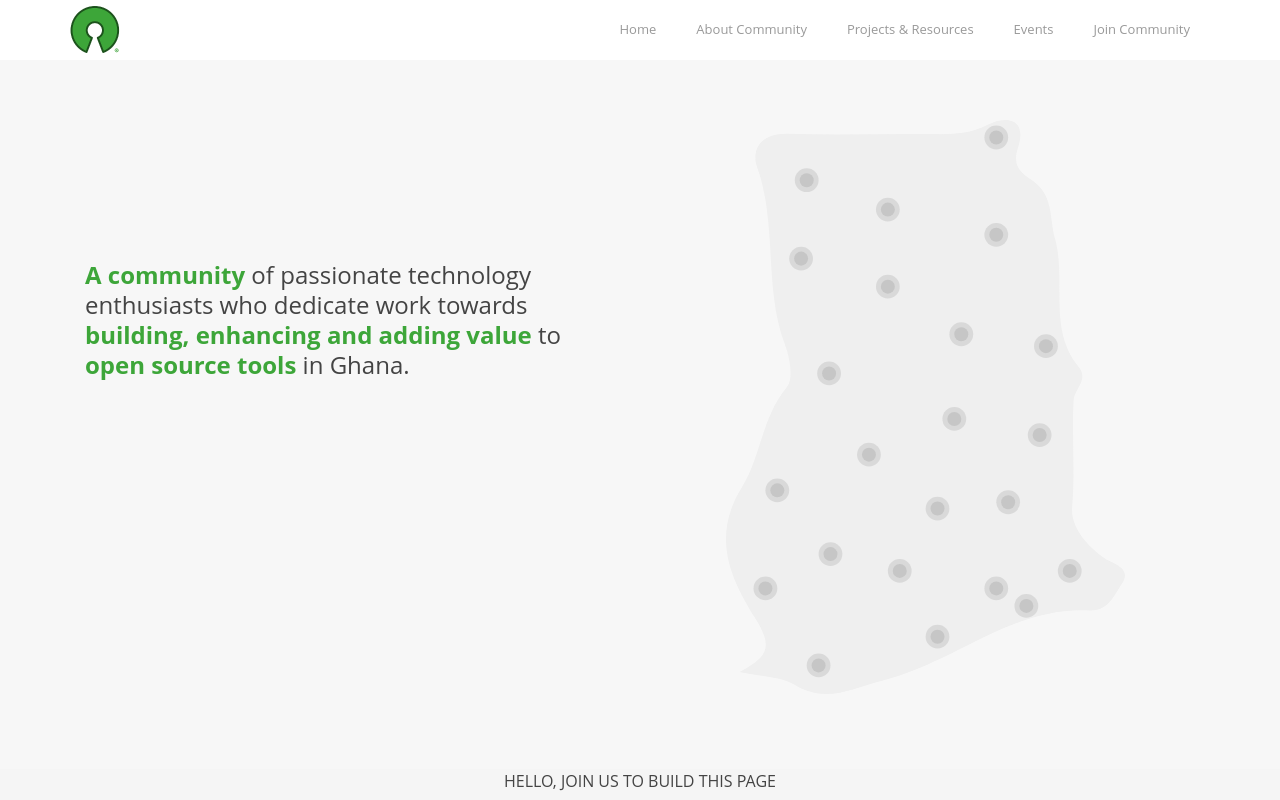
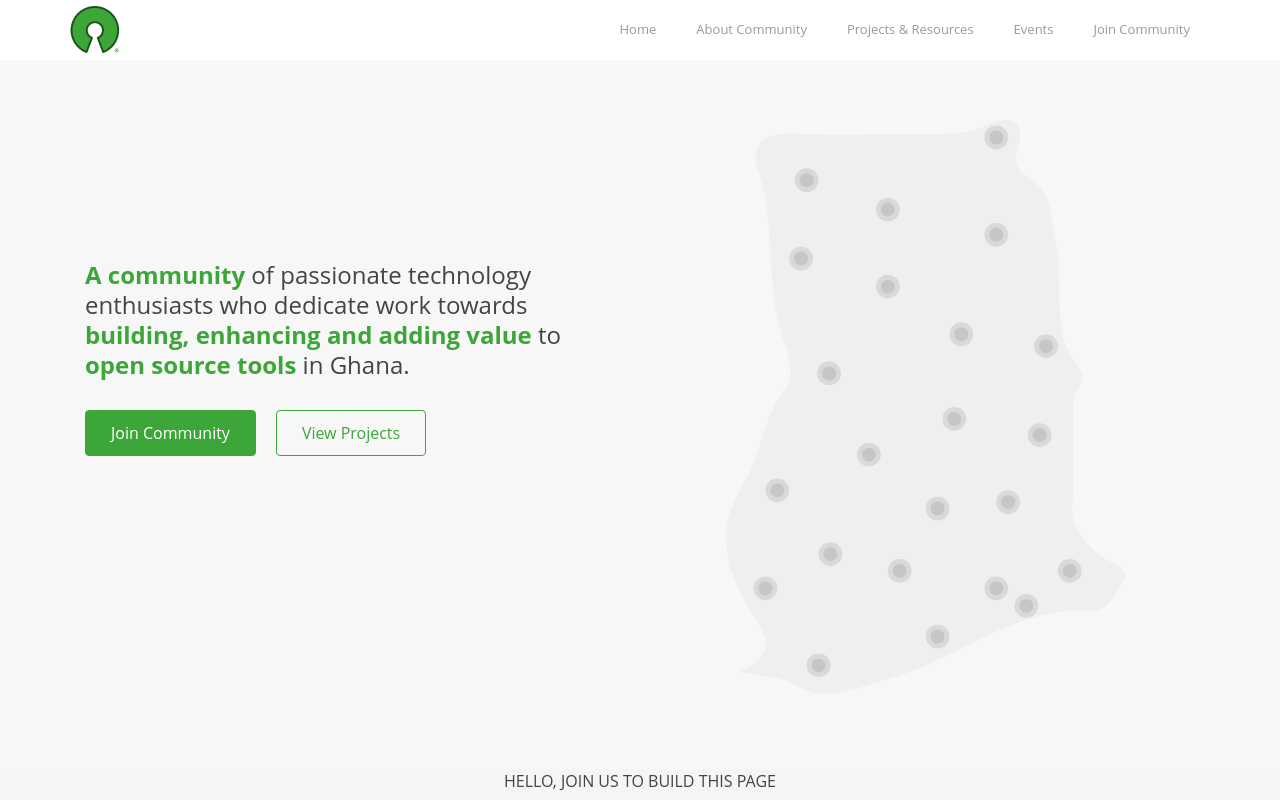
Before and after one commit to fosuniverse/oscghana-website, a Gatsby site: page / in a window 1280 px wide. Shown: the top 800 px of the page. Built offline with nearby package versions, Linux system fonts and the light colour scheme; Gatsby itself is replaced by a stand-in of ours.

Commit message:
Create _general.scss and _button.scss partials, and update index.js
- Refactor index.scss.
- Create _general.scss.
- Update _index.scss partial.
- Create _button.scss partial.
- Update _header.scss partial and stylesheets.
- Update index.js (add call to action area with "Join Community" and "View Projects" buttons).

```diff
--- /dev/null
+++ b/src/assets/scss/components/_button.scss
@@ -0,0 +1,27 @@
+.btn {
+  background: transparent;
+  border: 1px solid #3da639;
+  border-radius: 4px;
+  color: #3da639;
+  cursor: pointer;
+  display: inline-block;
+  font-size: 16px;
+  padding: 7px 25px;
+  text-align: center;
+  vertical-align: middle;
+
+  &__primary {
+    background: #3da639;
+    color: #fff;
+  }
+}
+
+@media screen and (max-width: 1023px) {
+  .btn {
+    margin-bottom: 15px;
+  }
+
+  .md\:btn-w {
+    width: 100%;
+  }
+}
--- a/src/assets/scss/components/_header.scss
+++ b/src/assets/scss/components/_header.scss
@@ -2,7 +2,7 @@
 
 .hero {
   background: #f7f7f7;
-  padding: 30px 0;
+  padding: 30px 0 15px;
 
   &__strong {
     color: #3da639;
@@ -17,12 +17,21 @@
     line-height: 1.5em;
     text-align: center;
   }
+
+  &__call-to-action {
+    margin-top: 20px;
+  }
 }
 
 @media screen and (min-width: 426px) {
   .hero {
     &__description {
       padding: 45px 40px 30px;
+    }
+
+    &__call-to-action {
+      padding: 0 40px;
+      margin-top: 15px;
     }
   }
 }
@@ -50,9 +59,13 @@
       float: right;
     }
 
+    &__call-to-action {
+      padding: 0 25px;
+    }
+
     &__description {
+      padding: 0 25px 15px;
       margin-top: 85px;
-      padding: 0 25px 15px;
     }
 
     &__img {
@@ -65,9 +78,13 @@
 
 @media screen and (min-width: 1024px) {
   .hero {
+    &__call-to-action {
+      padding: 0 25px;
+    }
+
     &__description {
+      padding: 15px 25px;
       margin-top: 100px;
-      padding: 15px 25px;
     }
 
     &__img {
@@ -78,9 +95,13 @@
 
 @media screen and (min-width: 1280px) {
   .hero {
+    &__call-to-action {
+      padding: 0 15px;
+    }
+
     &__description {
+      padding: 15px;
       margin-top: 125px;
-      padding: 15px;
     }
 
     &__img {
--- a/src/assets/scss/components/_index.scss
+++ b/src/assets/scss/components/_index.scss
@@ -1,2 +1,4 @@
+@import "general";
+@import "button";
 @import "header";
 @import "footer";
--- a/src/pages/index.js
+++ b/src/pages/index.js
@@ -1,4 +1,5 @@
 import React from "react"
+import { Link } from "gatsby"
 
 import Layout from "../components/index"
 import oscGhanaMap from "../images/brand/osc_ghana_map.svg"
@@ -17,6 +18,14 @@ const IndexPage = () => (
               </strong>{" "}
               to <strong className={"hero__strong"}>open source tools</strong>{" "}
               in Ghana.
+            </div>
+            <div className={"hero__call-to-action tw-w-full"}>
+              <button className={"btn md:btn-w btn__primary lg:tw-mr-5"}>
+                <Link to={"/join/"}>Join Community</Link>
+              </button>
+              <button className={"btn md:btn-w"}>
+                <Link to={"/projects/"}>View Projects</Link>
+              </button>
             </div>
           </div>
           <div className={"hero__banner tw-w-full md:tw-w-1/2"}>
```
Also changed, not shown: src/assets/scss/components/_general.scss (added, +27 -0 lines), src/assets/scss/index.scss (+0 -29 lines), src/assets/css/index.css, 1 other file.
